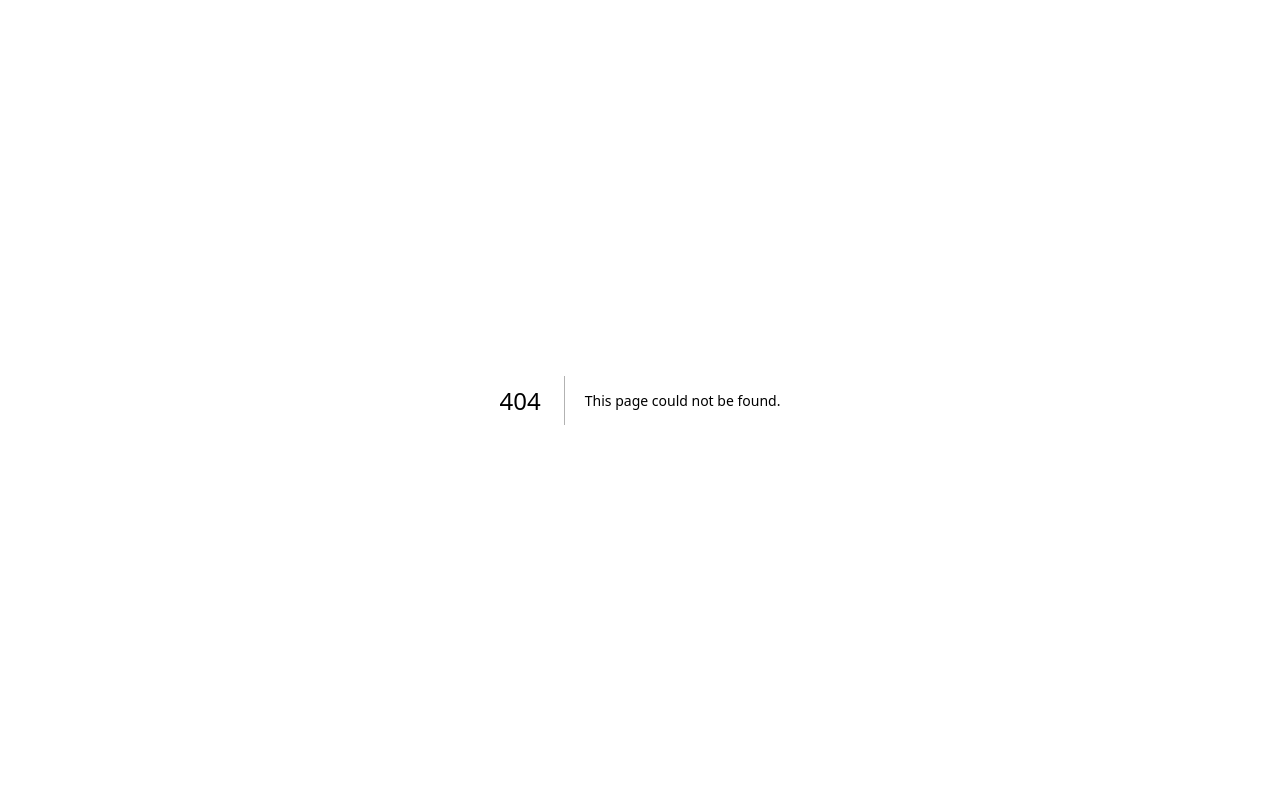
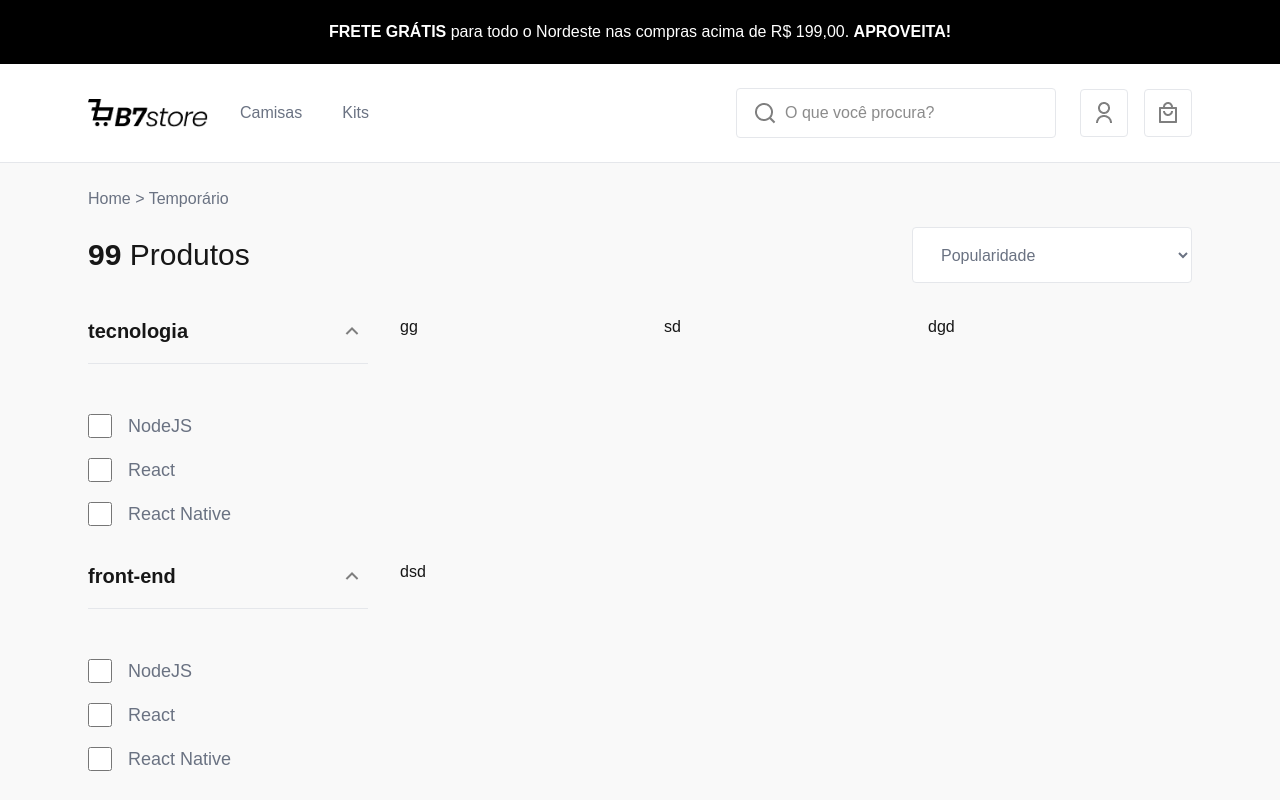
Before and after one commit to niedjaraujos/frontend, a Next.js app: page /categories/camisas in a window 1280 px wide. Before the commit this address had no page. Shown: the top 800 px of the page. Built offline with nearby package versions, Linux system fonts and the light colour scheme.

Commit message:
criação categorias

```diff
--- /dev/null
+++ b/src/app/(site)/categories/[slug]/page.tsx
@@ -0,0 +1,22 @@
+import { ProductListFilter } from '@/components/categories/product-list-filter';
+import Link from 'next/link';
+
+type Props = {
+  params: Promise<{ slug: string }>;
+  searchParams: Promise<{ [key: string]: string | string[] | undefined }>;
+};
+
+export default async function Page({ params, searchParams }: Props) {
+  const { slug } = await params;
+  const filters = await searchParams;
+
+  //TODO: Pegar as informações da categoria
+  return (
+    <div>
+      <div className="text-gray-500 mb-4">
+        <Link href={'/'}>Home</Link> &gt; Temporário
+      </div>
+      <ProductListFilter />
+    </div>
+  );
+}
--- /dev/null
+++ b/src/components/categories/filter-group.tsx
@@ -0,0 +1,39 @@
+'use client';
+
+import Image from 'next/image';
+import { FilterItem } from './filter-item';
+import { useState } from 'react';
+
+type Props = {
+  id: string;
+  name: string;
+};
+
+export const FilterGroup = ({ id, name }: Props) => {
+  const [opened, setOpened] = useState(true);
+
+  return (
+    <div className="mb-8">
+      <div className="flex justify-between items-center border-b border-gray-200 pb-4 mb-8">
+        <div className="flex-1 font-bold text-xl">{name}</div>
+        <div
+          onClick={() => setOpened(!opened)}
+          className="size-8 flex justify-center items-center cursor-pointer"
+        >
+          <Image
+            src={'/assets/ui/arrow-left-s-line.png'}
+            alt=""
+            width={24}
+            height={24}
+            className={`${opened ? 'rotate-0' : 'rotate-180'} transition-all`}
+          />
+        </div>
+      </div>
+      <div className={`overflow-y-hidden ${opened ? 'max-h-96' : 'max-h-0'}`}>
+        <FilterItem groupId={id} item={{ id: 'node', label: 'NodeJS' }} />
+        <FilterItem groupId={id} item={{ id: 'react', label: 'React' }} />
+        <FilterItem groupId={id} item={{ id: 'rn', label: 'React Native' }} />
+      </div>
+    </div>
+  );
+};
--- /dev/null
+++ b/src/components/categories/filter-item.tsx
@@ -0,0 +1,49 @@
+'use client';
+
+import { useQueryString } from '@/hooks/use-querystring';
+
+type Props = {
+  groupId: string;
+  item: {
+    id: string;
+    label: string;
+  };
+};
+
+export const FilterItem = ({ groupId, item }: Props) => {
+  const queryString = useQueryString();
+
+  const toggleFilter = (groupId: string, itemId: string) => {
+    const queryGroup = queryString.get(groupId);
+    let currentFilters = queryGroup ? queryGroup.split('|') : [];
+
+    if (currentFilters.includes(itemId)) {
+      currentFilters = currentFilters.filter((i) => i !== itemId); //forma de remover item de um array por ex.
+    } else {
+      currentFilters.push(itemId);
+    }
+
+    queryString.set(groupId, currentFilters.join('|'));
+  };
+
+  // mantem os filtros se atualizar a pagina
+  const hasFilter = (groupId: string, itemId: string) => {
+    let currentFilters = queryString.get(groupId)?.split('|');
+    return currentFilters && currentFilters.includes(itemId) ? true : false;
+  };
+
+  return (
+    <div className="flex gap-4 items-center mt-4">
+      <input
+        type="checkbox"
+        className="size-6"
+        id={`ck-${item.id}`}
+        onChange={() => toggleFilter(groupId, item.id)}
+        checked={hasFilter(groupId, item.id)}
+      />
+      <label htmlFor={`ck-${item.id}`} className="text-lg text-gray-500">
+        {item.label}
+      </label>
+    </div>
+  );
+};
--- /dev/null
+++ b/src/components/categories/product-list-filter.tsx
@@ -0,0 +1,59 @@
+'use client';
+
+import { useQueryString } from '@/hooks/use-querystring';
+import { ChangeEvent, useState } from 'react';
+import { FilterGroup } from './filter-group';
+
+export const ProductListFilter = () => {
+  const queryString = useQueryString();
+  const [filterOpened, setFilterOpened] = useState(false);
+
+  const order = queryString.get('order') ?? 'views';
+
+  const handleSelectChanged = (e: ChangeEvent<HTMLSelectElement>) => {
+    queryString.set('order', e.target.value);
+  };
+
+  return (
+    <>
+      <div className="flex flex-col md:flex-row gap-6 justify-between items-start md:items-center">
+        <div className="text-3xl">
+          <strong>99 </strong> Produtos
+        </div>
+        <div className="w-full md:max-w-70 flex flex-row gap-5">
+          <select
+            defaultValue={order}
+            onChange={handleSelectChanged}
+            className="h-14 flex-1 flex items-center justify-center px-6 bg-white border border-gray-200 rounded-sm text-gray-500"
+          >
+            <option value="views">Popularidade</option>
+            <option value="price">Por preço</option>
+            <option value="selling">Mais vendidos</option>
+          </select>
+          <div
+            onClick={() => setFilterOpened(!filterOpened)}
+            className="h-14 flex-1 flex md:hidden items-center justify-center  px-6 bg-white border border-gray-200 rounded-sm text-gray-500"
+          >
+            Filtrar por
+          </div>
+        </div>
+      </div>
+      <div className="mt-8 flex flex-col md:flex-row gap-8">
+        <div
+          className={`flex-1 md:max-w-70  ${
+            filterOpened ? 'block' : 'hidden'
+          } md:block`}
+        >
+          <FilterGroup id="tech" name="tecnologia" />
+          <FilterGroup id="front" name="front-end" />
+        </div>
+        <div className="flex-1 grid grid-cols-1 md:grid-cols-3">
+          <div>gg</div>
+          <div>sd</div>
+          <div>dgd</div>
+          <div>dsd</div>
+        </div>
+      </div>
+    </>
+  );
+};
--- a/src/components/layout/footer.tsx
+++ b/src/components/layout/footer.tsx
@@ -3,11 +3,10 @@
 import Link from "next/link";
 import Image from "next/image";
 
-
 export const Footer = () => {
-  const menu: MenuItem[] =[
-    { label: 'Camisas', href: '/categories/camisas' },
-    { label: 'Kits', href: '/categories/kits' }
+  const menu: MenuItem[] = [
+    { label: "Camisas", href: "/categories/camisas" },
+    { label: "Kits", href: "/categories/kits" },
   ];
 
   return (
@@ -15,16 +14,23 @@
       <div className="bg-white border-t border-gray-200 px-6 py-14">
         <div className="w-full max-w-6xl mx-auto p-6 flex flex-col md:flex-row items-center gap-6">
           <Image
-                        src={'/assets/ui/mail-send-line.png'}
+            src={"/assets/ui/mail-send-line.png"}
             alt=""
             width={68}
             height={68}
           />
           <div className="text-center md:text-left">
-                        <h3 className="font-bold text-2xl mb-6 md:mb-2">Fique por dentro das promoções</h3>
-                        <p className="text-gray-400">Coloque seu e-mail e seja o primeiro a saber</p>
+            <h3 className="font-bold text-2xl mb-6 md:mb-2">
+              Fique por dentro das promoções
+            </h3>
+            <p className="text-gray-400">
+              Coloque seu e-mail e seja o primeiro a saber
+            </p>
           </div>
-                    <form method="POST" className="w-full flex-1 flex flex-col gap-4 md:flex-row">
+          <form
+            method="POST"
+            className="w-full flex-1 flex flex-col gap-4 md:flex-row"
+          >
             <input
               type="text"
               className="flex-1 border border-gray-200 rounded-sm px-6 py-5 outline-0"
@@ -33,7 +39,7 @@
             <input
               type="submit"
               value="Enviar"
-                            className="w-full md:w-50 px-6 py-5 bg-blue-600 text-white border-0 rounded-sm"
+              className="w-full md:w-50 px-6 py-5 bg-blue-600 text-white border-0 rounded-sm cursor-pointer"
             />
           </form>
         </div>
@@ -43,7 +49,7 @@
           <div className="flex flex-col md:flex-row justify-between items-center gap-6 py-16 md:py-10 border-b border-gray-700">
             <Link href="/">
               <Image
-                                src={'/assets/ui/logo-white.png'}
+                src={"/assets/ui/logo-white.png"}
                 alt="B7Store"
                 width={143}
                 height={48}
@@ -51,13 +57,17 @@
             </Link>
             <ul className="flex flex-col md:flex-row gap-8 items-center">
               {menu.map((item, index) => (
-                                <li key={index}><Link href={item.href}>{item.label}</Link></li>
+                <li key={index}>
+                  <Link href={item.href}>{item.label}</Link>
+                </li>
               ))}
             </ul>
           </div>
           <div className="flex flex-col md:flex-row gap-6 py-16 md:py-10 border-b border-gray-700">
             <div className="flex-1">
-                            <h4 className="mb-6 text-center md:text-left">Precisa de ajuda?</h4>
+              <h4 className="mb-6 text-center md:text-left">
+                Precisa de ajuda?
+              </h4>
               <div className="flex flex-col md:flex-row gap-6">
                 <FooterButton
                   href="mailto:suporte@b7web.com.br"
@@ -72,42 +82,29 @@
               </div>
             </div>
             <div className="">
-                            <h4 className="mb-6 text-center md:text-left">Acompanhe nas redes sociais</h4>
+              <h4 className="mb-6 text-center md:text-left">
+                Acompanhe nas redes sociais
+              </h4>
               <div className="flex flex-row justify-between gap-6">
-                                <FooterButton
-                                    href=""
-                                    icon="/assets/ui/instagram-line.png"
-                                />
-                                <FooterButton
-                                    href=""
-                                    icon="/assets/ui/linkedin-line.png"
-                                />
-                                <FooterButton
-                                    href=""
-                                    icon="/assets/ui/facebook-line.png"
-                                />
-                                <FooterButton
-                                    href=""
-                                    icon="/assets/ui/twitter-x-fill.png"
-                                />
+                <FooterButton href="" icon="/assets/ui/instagram-line.png" />
+                <FooterButton href="" icon="/assets/ui/linkedin-line.png" />
+                <FooterButton href="" icon="/assets/ui/facebook-line.png" />
+                <FooterButton href="" icon="/assets/ui/twitter-x-fill.png" />
               </div>
             </div>
           </div>
           <div className="flex flex-col md:flex-row gap-14 justify-between items-center py-16 md:py-10">
             <div className="text-xl text-center md:text-left">
-                            Se você leu isso aqui, saiba que está no caminho certo!<br />
+              Se você leu isso aqui, saiba que está no caminho certo!
+              <br />
               Continue estudando e você chegará lá...
             </div>
             <div className="flex justify-center">
-                            <FooterButton
-                                href="/"
-                                icon="/assets/ui/arrow-up-line.png"
-                            />
+              <FooterButton href="/" icon="/assets/ui/arrow-up-line.png" />
             </div>
           </div>
         </div>
-
       </div>
- </footer>)
-
+    </footer>
+  );
 };
--- a/src/components/layout/header.tsx
+++ b/src/components/layout/header.tsx
@@ -1,16 +1,16 @@
-'use client';
+"use client";
 
-import Image from 'next/image';
-import { HeaderIcon } from './header-icon';
-import Link from 'next/link';
-import { useState } from 'react';
-import { HeaderSearch } from './header-search';
-import { MenuItem } from '@/types/menu-item';
+import Image from "next/image";
+import { HeaderIcon } from "./header-icon";
+import Link from "next/link";
+import { useState } from "react";
+import { HeaderSearch } from "./header-search";
+import { MenuItem } from "@/types/menu-item";
 
 export default function Header() {
   const menu: MenuItem[] = [
-    { label: 'Camisetas', href: '/' },
-    { label: 'Kits', href: '/' },
+    { label: "Camisas", href: "/categories/camisas" },
+    { label: "Kits", href: "/categories/kits" },
   ];
   const [menuOpened, setMenuOpened] = useState(false);
   {
@@ -25,7 +25,7 @@
       <div className="w-full max-w-6xl mx-auto p-6">
         <div className="flex items-center justify-between">
           <div className="w-32">
-            <Link href={'/'}>
+            <Link href={"/"}>
               <Image
                 src="/assets/ui/logo-black.png"
                 alt="B7Store"
@@ -53,10 +53,10 @@
             </div>
           </div>
           <div className="flex gap-4">
-            <Link href={'/my-orders'}>
+            <Link href={"/my-orders"}>
               <HeaderIcon src="/assets/ui/user-line.png" alt="Perfil" />
             </Link>
-            <Link href={'/cart'}>
+            <Link href={"/cart"}>
               <HeaderIcon
                 src="/assets/ui/shopping-bag-4-line.png"
                 alt="Carrinho"
@@ -89,7 +89,7 @@
                 </div>
                 <div>
                   <Image
-                    src={'/assets/ui/arrow-up-right.png'}
+                    src={"/assets/ui/arrow-up-right.png"}
                     alt="Ir a categoria"
                     width={24}
                     height={24}
--- /dev/null
+++ b/src/hooks/use-querystring.ts
@@ -0,0 +1,21 @@
+import { usePathname, useRouter, useSearchParams } from 'next/navigation';
+
+export const useQueryString = () => {
+  const router = useRouter();
+  const pathname = usePathname();
+  const searchParams = useSearchParams();
+  return {
+    get: (att: string) => {
+      return searchParams.get(att);
+    },
+    set: (att: string, val: string) => {
+      const params = new URLSearchParams(searchParams.toString());
+      if (val) {
+        params.set(att, val);
+      } else {
+        params.delete(att);
+      }
+      router.push(`${pathname}?${params.toString()}`);
+    },
+  };
+};
```
Lines whose indentation alone changed are shown as unchanged.
